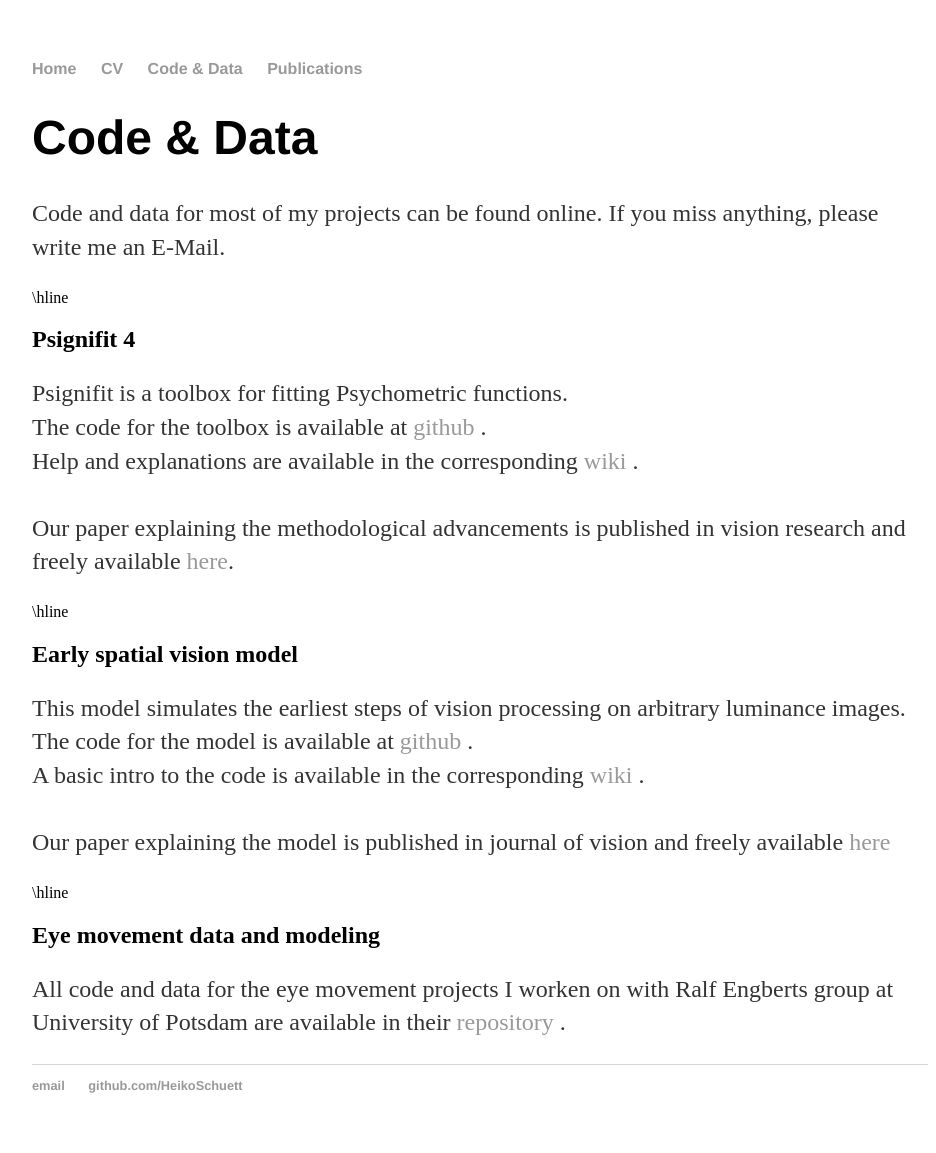
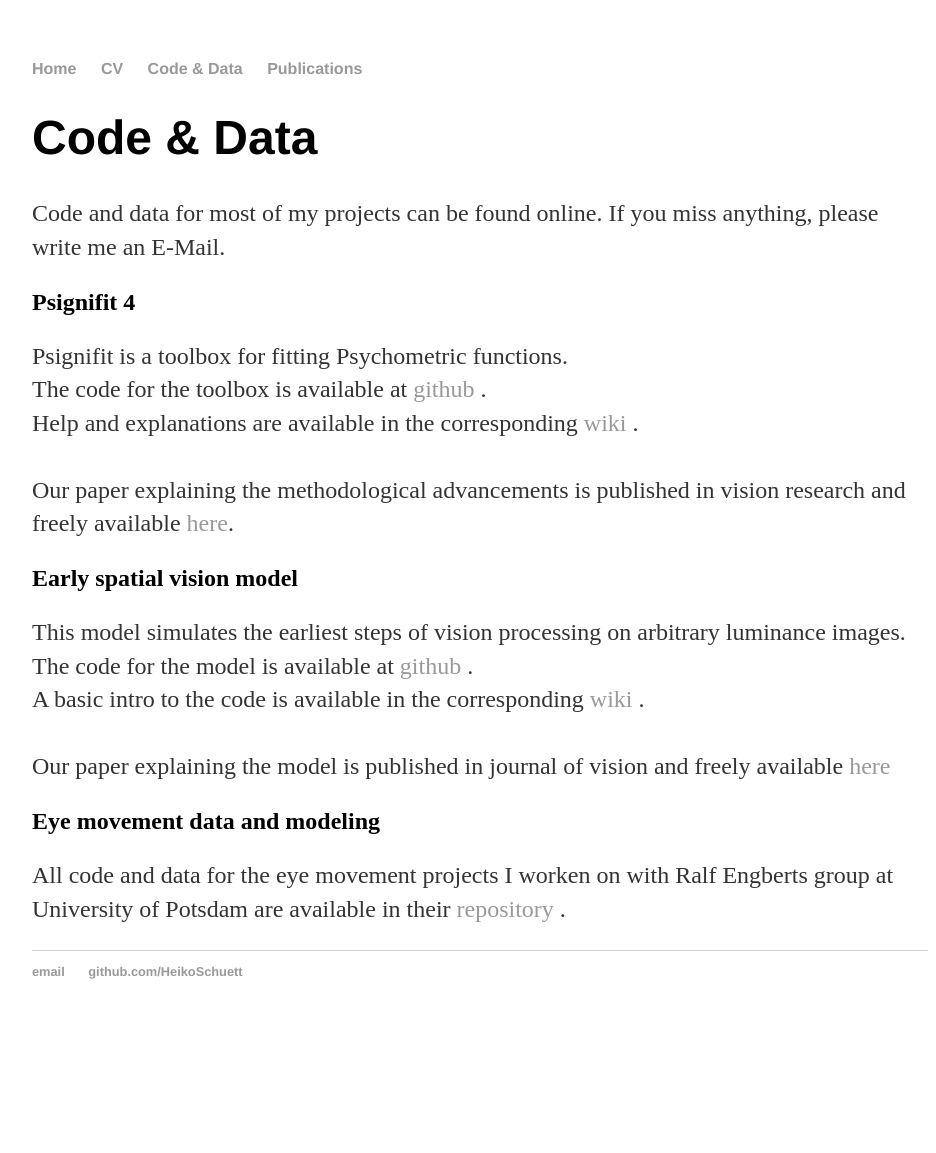
Before and after one commit to HeikoSchuett/HeikoSchuett.github.io, a Jekyll site: the page built from code/index.html, in a window 1280 px wide. Shown: the whole page, without its empty margins (160-1096 px from the left). Built offline with Jekyll 4.4.1, drawn with Linux system fonts in a browser that asks for light colours; after the commit the page ends 1039 px from its top, so only the background shows below that.

Commit message:
Update index.html

```diff
--- a/code/index.html
+++ b/code/index.html
@@ -7,7 +7,8 @@ title: Code and Data
 	<p>Code and data for most of my projects can be found online.
 		If you miss anything, please write me an E-Mail.
 	</p>
-	\hline
+</div>
+<div class="blurb">
 	<h2>Psignifit 4</h2>
 	<p>
 		Psignifit is a toolbox for fitting Psychometric functions. <br>
@@ -16,7 +17,7 @@ title: Code and Data
 		<br>
 		Our paper explaining the methodological advancements is published in vision research and freely available <a href="https://www.sciencedirect.com/science/article/pii/S0042698916000390">here</a>.
 	</p>
-	\hline
+
 	<h2>Early spatial vision model</h2>
 	<p>
 		This model simulates the earliest steps of vision processing on arbitrary luminance images. <br>
@@ -25,7 +26,7 @@ title: Code and Data
 		<br>
 		Our paper explaining the model is published in journal of vision and freely available <a href="https://jov.arvojournals.org/article.aspx?articleid=2659355">here</a>
 	</p>
-	\hline
+
 	<h2>Eye movement data and modeling</h2>
 	<p>
 		All code and data for the eye movement projects I worken on with Ralf Engberts group at University of Potsdam are
```
